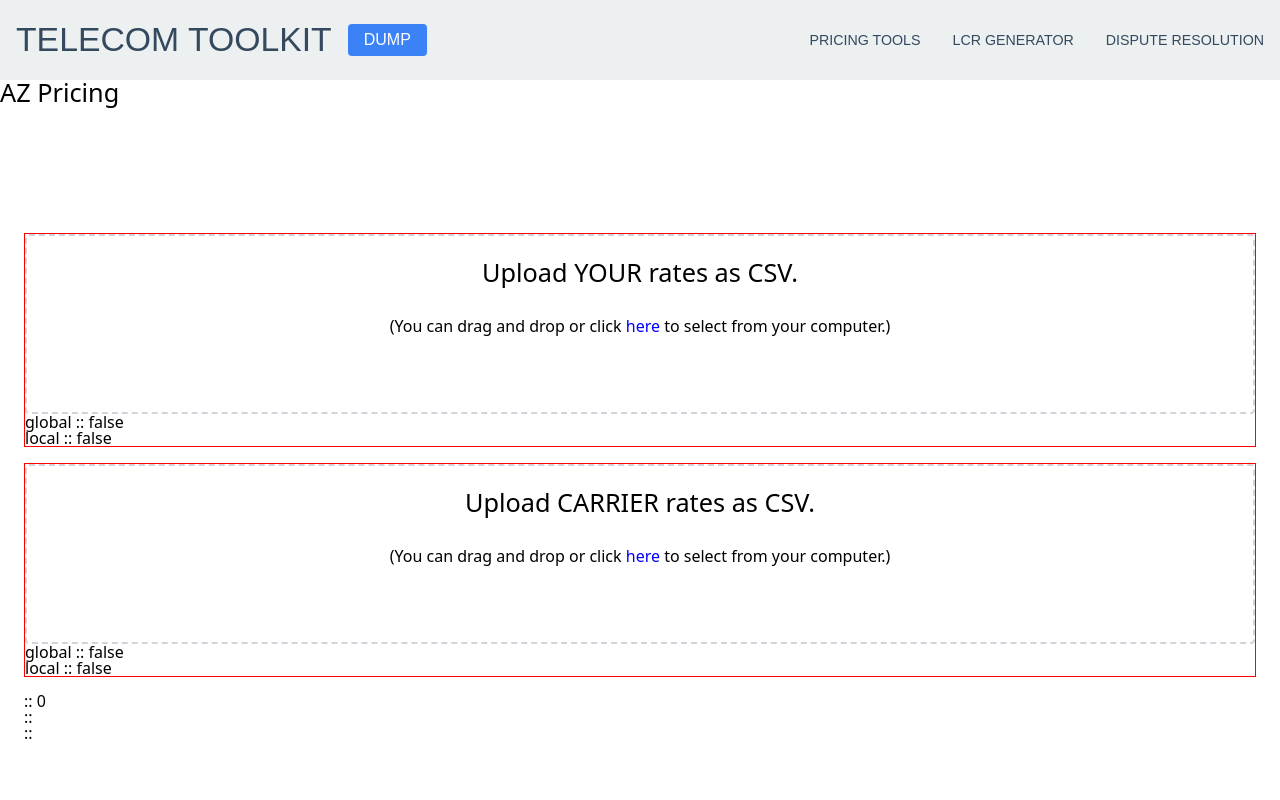
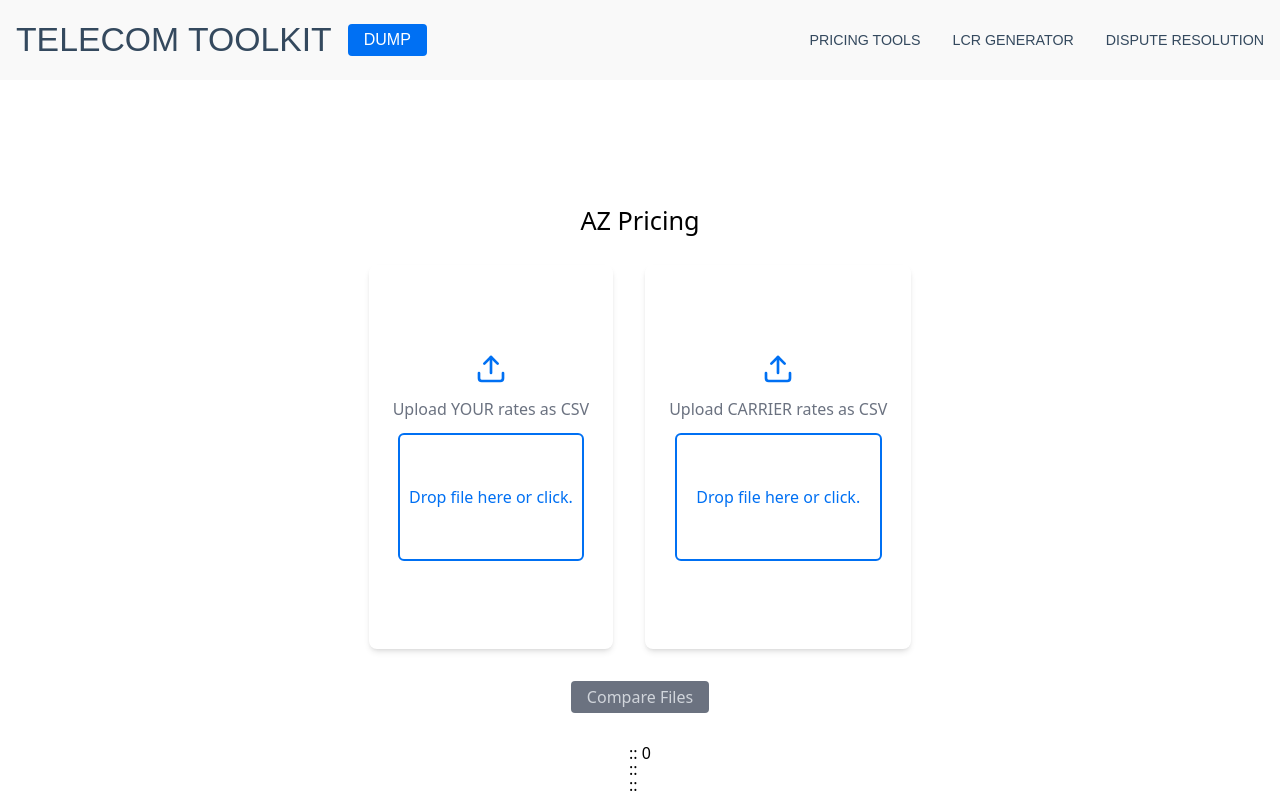
Before and after one commit to kdjordan/voip-accelerator, a Vue app: page / in a window 1280 px wide. Built offline with nearby package versions, Linux system fonts and the light colour scheme.

Commit message:
azpricing UI updated

```diff
--- a/src/App.vue
+++ b/src/App.vue
@@ -15,4 +15,43 @@
 .aborder {
 	border: 1px solid red;
 }
+.bg-background {
+  background-color: #f9f9f9;
+}
+
+.text-primary {
+  color: #0070f3;
+}
+
+.text-secondary {
+  color: #ff4081;
+}
+
+.bg-card {
+  background-color: #fff;
+}
+
+.bg-green-100 {
+  background-color: #d4f1c6;
+}
+
+.bg-blue-500 {
+  background-color: #0070f3;
+}
+
+.text-muted-foreground {
+  color: #6b7280;
+}
+
+.border-primary {
+  border-color: #0070f3;
+}
+
+.border-secondary {
+  border-color: #ff4081;
+}
+
+.hover\:bg-blue-600:hover {
+  background-color: #005bb5;
+}
 </style>
--- a/src/components/DumpDbButton.vue
+++ b/src/components/DumpDbButton.vue
@@ -10,6 +10,7 @@
 	function dumpDB() {
 		deleteUS();
 		deleteAZ();
+		window.location.reload();
 	}
 
 	function deleteUS() {
--- a/src/components/UploadComponent.vue
+++ b/src/components/UploadComponent.vue
@@ -1,41 +1,33 @@
 <template>
-	<div class="aborder">
-		<!-- Drop zone for file upload -->
+	<div class="max-w-md">
 		<div
-			class="drop-zone border-2 border-dashed border-gray-300 p-6 text-center cursor-pointer rounded hover:border-gray-500 transition relative"
+			class="px-6 rounded-lg shadow-md flex flex-col items-center justify-center space-y-4 h-96"
+		>
+			<UploadIcon class="w-8 h-8 text-primary" />
+			<p class="text-muted-foreground">{{ mssg }}</p>
+			<div
+				class="w-[95%] h-32 border-2 border-primary rounded-md flex items-center justify-center text-primary hover:bg-primary/10 transition-colors"
 				@dragover.prevent="onDragOver"
 				@drop.prevent="onDrop"
 				@dragenter="onDragEnter"
 				@dragleave="onDragLeave"
-			:disabled="DBstore.globalFileIsUploading"
-			:class="{
-				'border-gray-500': isDragOver,
-				loaded: loaded,
-				'no-hover': localDBloading || localDBloaded,
-				'bg-green-100': localDBloaded,
-				'cursor-not-allowed': DBstore.globalFileIsUploading,
-			}"
 				@click="selectFile"
 			>
-			<div v-if="!localDBloading" v-html="displayMessage" class="h-32"></div>
+				<p v-if="!localDBloading">Drop file here or click.</p>
+				<div v-if="localDBloading" class="pulseOverlay h-32">
+					<div class="pulse">
+						<h2>Working on it...</h2>
+					</div>
+				</div>
 				<input
 					type="file"
 					@change="handleFileUpload"
 					accept=".csv"
 					hidden
-				:disabled="DBstore.globalFileIsUploading"
 					ref="fileInput"
 				/>
-			<!-- Progress overlay -->
-			<div v-if="localDBloading" class="pulseOverlay h-32">
-				<div class="pulse">
-					<h2>Working on it...</h2>
 			</div>
 		</div>
-		</div>
-		global :: {{ DBstore.globalFileIsUploading }}<br />
-		local :: {{ localDBloading }}<br />
-
 		<!-- Column Roles Modal -->
 		<TheModal
 			v-if="showModal"
@@ -52,6 +44,7 @@
 
 <script setup lang="ts">
 	import TheModal from './TheModal.vue';
+	import UploadIcon from './UploadIcon.vue';
 	import { ref, computed } from 'vue';
 	import Papa from 'papaparse';
 	import { useIndexedDB } from '../composables/useIndexDB';
@@ -232,16 +225,14 @@
 	}
 
 	.pulse {
-		width: 100%;
-		height: 100%;
 		background-color: #4caf50; /* Initial background color */
 		animation: pulse 2s infinite;
 	}
 
 	.pulseOverlay {
-		position: absolute;
+		/* position: absolute;
 		top: 0;
-		left: 0;
+		left: 0;*/
 		width: 100%;
 		height: 100%;
 		display: flex;
--- /dev/null
+++ b/src/components/UploadIcon.vue
@@ -0,0 +1,28 @@
+<template>
+  <svg
+    xmlns="http://www.w3.org/2000/svg"
+    width="24"
+    height="24"
+    viewBox="0 0 24 24"
+    fill="none"
+    stroke="currentColor"
+    stroke-width="2"
+    stroke-linecap="round"
+    stroke-linejoin="round"
+    v-bind="$attrs"
+  >
+    <path d="M21 15v4a2 2 0 0 1-2 2H5a2 2 0 0 1-2-2v-4" />
+    <polyline points="17 8 12 3 7 8" />
+    <line x1="12" x2="12" y1="3" y2="15" />
+  </svg>
+</template>
+
+<script setup lang="ts">
+defineProps<{ iconClass?: string }>();
+</script>
+
+<style scoped>
+svg {
+  stroke: currentColor;
+}
+</style>
--- a/src/views/AzPricing.vue
+++ b/src/views/AzPricing.vue
@@ -1,10 +1,10 @@
 <template>
-	<div>
+	<div class="flex flex-col items-center pt-32 gap-8">
 		<h1 class="text-sizeLg">AZ Pricing</h1>
-		<div class="mx-auto p-6 space-y-6 pt-32">
-			<div class="flex flex-col gap-4">
+
+		<div class="flex items-center justify-center gap-8">
 			<UploadComponent
-					mssg="<h2 class='text-sizeLg'>Upload YOUR rates as CSV.</h2><br /><br /> (You can drag and drop or click <span style='color:blue;'>here</span> to select from your computer.)"
+				mssg="Upload YOUR rates as CSV"
 				DBname="az"
 				compName="az1"
 				@fileProcessed="handleFileProcessedEmit"
@@ -13,7 +13,7 @@
 				}"
 			/>
 			<UploadComponent
-					mssg="<h2 class='text-sizeLg'>Upload CARRIER rates as CSV.</h2><br /><br /> (You can drag and drop or click <span style='color:blue;'>here</span> to select from your computer.)"
+				mssg="Upload CARRIER rates as CSV"
 				DBname="az"
 				compName="az2"
 				@fileProcessed="handleFileProcessedEmit"
@@ -21,18 +21,25 @@
 					'bg-green-100': DBstore.AZfilesUploaded.file2 !== '',
 				}"
 			/>
-
+		</div>
+		<div>
 			<button
-					v-if="DBstore.AZfilesUploaded.fileCount === 2"
 				@click="makeReport"
-					class="bg-blue-500 text-white py-2 px-4 rounded hover:bg-blue-600 transition text-center"
+				:disabled="DBstore.AZfilesUploaded.fileCount !== 2"
+				:class="{
+					'bg-blue-500 hover:bg-blue-600 text-white':
+						DBstore.AZfilesUploaded.fileCount === 2,
+					'bg-gray-500 text-gray-300 cursor-not-allowed':
+						DBstore.AZfilesUploaded.fileCount !== 2,
+				}"
+				class="py-2 px-4 rounded transition text-center"
 			>
 				Compare Files
 			</button>
+		</div>
 		:: {{ DBstore.AZfilesUploaded.fileCount }}<br />
 		::{{ DBstore.AZfilesUploaded.file1 }}<br />
 		:: {{ DBstore.AZfilesUploaded.file2 }}
-			</div>
 		<!-- <div v-else>
         <GenerateReport
           v-if="report"
@@ -40,7 +47,6 @@
           :details="details"
         />
       </div> -->
-		</div>
 	</div>
 </template>
 
```
Also changed, not shown: 1 other file (tests, documents, lock files or other folders). Lines whose indentation alone changed are shown as unchanged.
